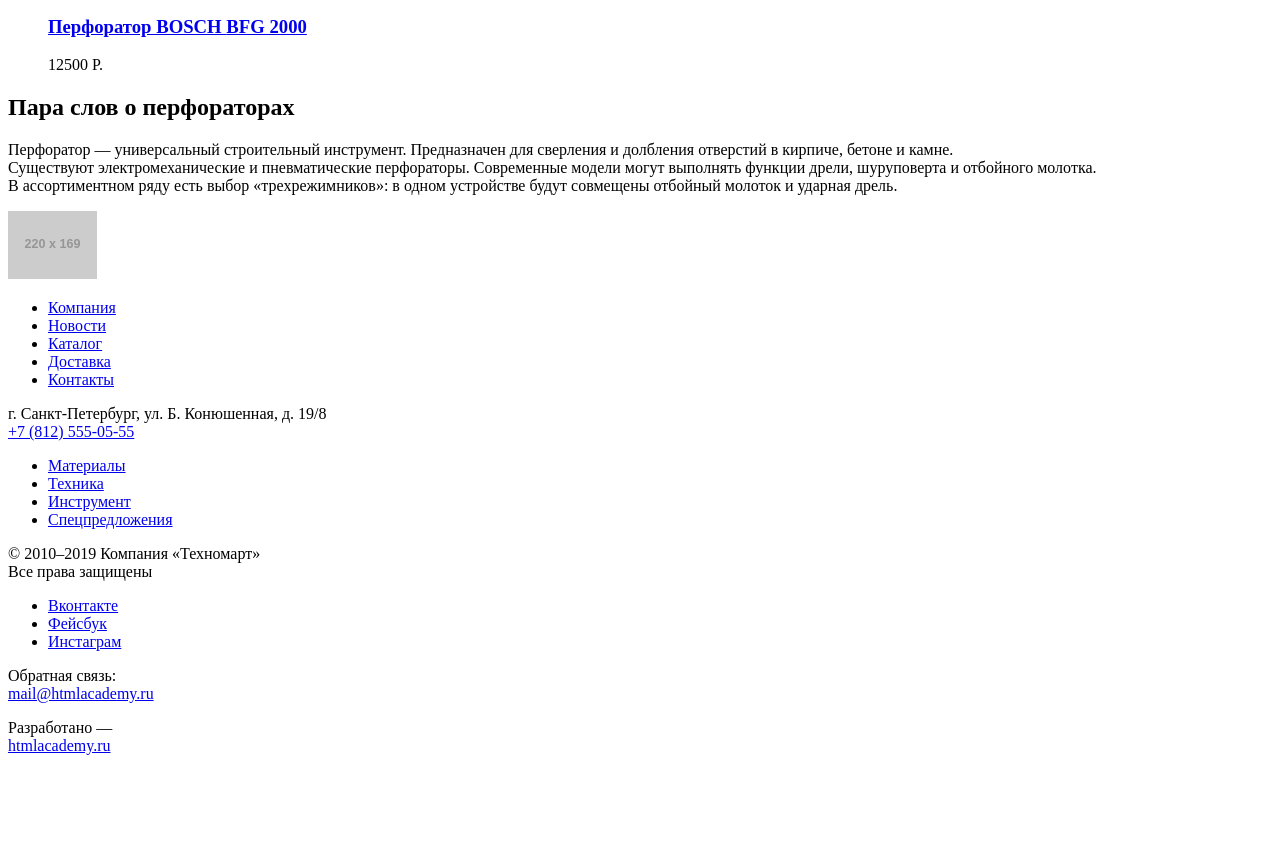
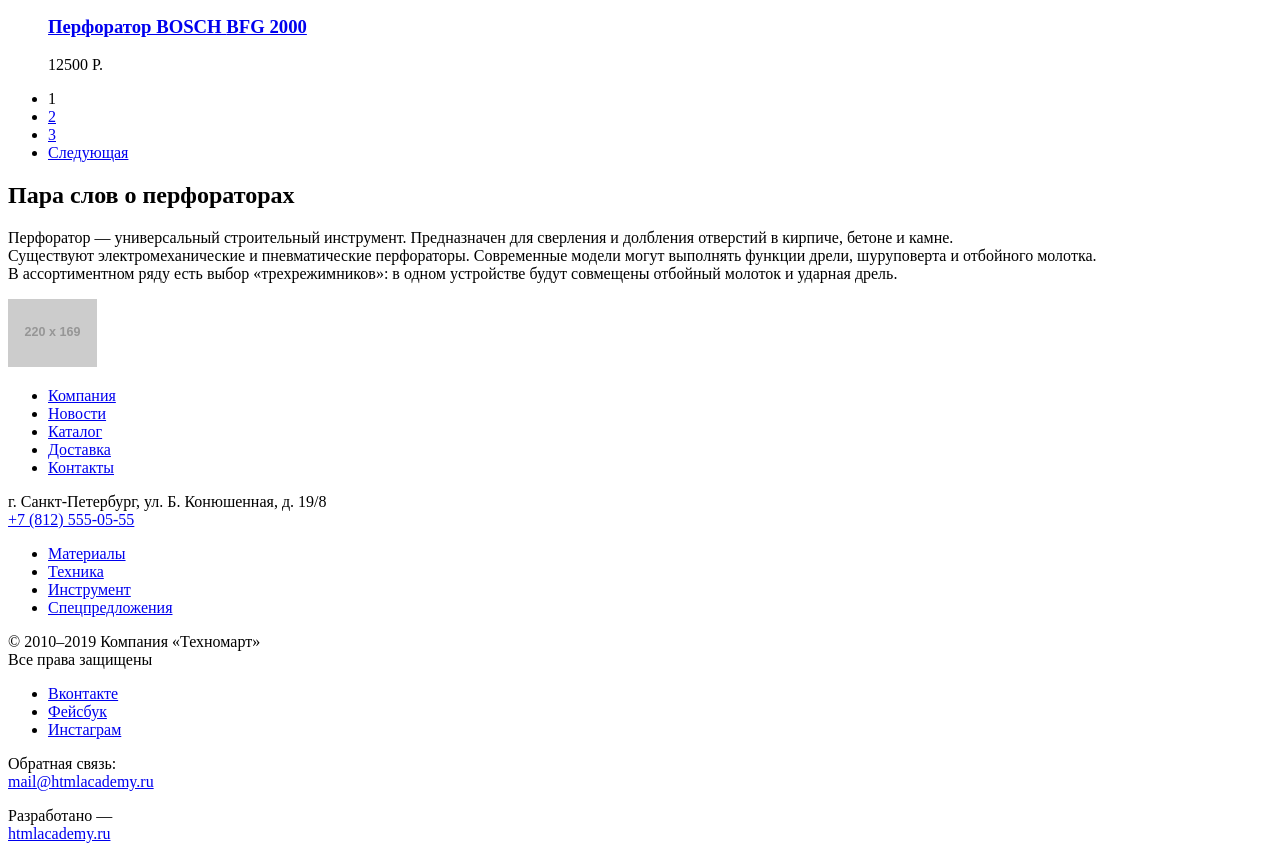
Before and after one commit to baidach/1240115-technomart-27, a plain HTML site: page catalog.html in a window 1280 px wide. Shown: the part 3896-4755 px from the top of the page. Before the commit the page ends 4667 px from the top, so only its background shows below. Drawn offline with Linux system fonts and the light colour scheme; placeholder pictures from the web are drawn by us.

Commit message:
Пагинация

```diff
--- a/catalog.html
+++ b/catalog.html
@@ -271,6 +271,14 @@
               </li>
           </ul>
         </div>
+        <div>
+          <ul>
+            <li>1</li>
+            <li><a href="#">2</a></li>
+            <li><a href="#">3</a></li>
+            <li><a href="#">Следующая</a></li>
+          </ul>
+        </div>
       </section>
       <section>
         <h2>Пара слов о перфораторах</h2>
```
